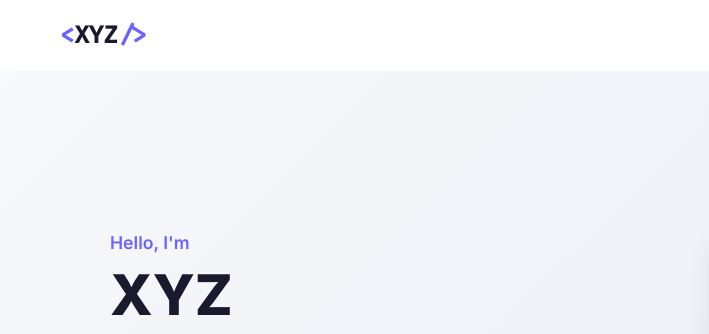
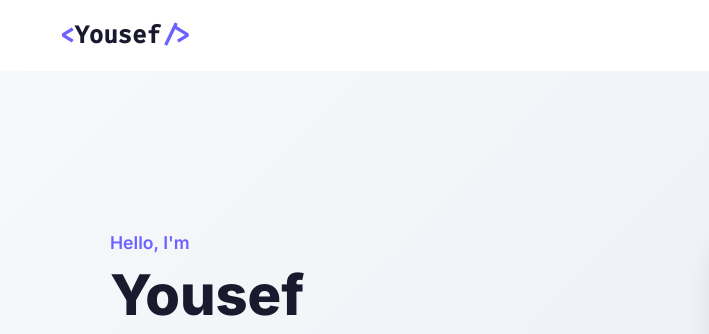
Before and after one commit to abdalhamidyousefaf/web_protfolio, a website: page web_protfolio/public/index.html in a window 1280 px wide. Shown: the top 334 px of the page, 0-709 px from the left. Drawn offline with Linux system fonts and the light colour scheme; no server answers.

Commit message:
Update with personal data

```diff
--- a/web_protfolio/public/index.html
+++ b/web_protfolio/public/index.html
@@ -4,7 +4,7 @@
     <meta charset="UTF-8">
     <meta name="viewport" content="width=device-width, initial-scale=1.0">
     <meta name="description" content="Personal Portfolio & Blog - A web developer's portfolio showcasing projects, blog posts, and contact information.">
-    <title>XYZ| Portfolio & Blog</title>
+    <title>Yousef Abdalhamid | Portfolio & Blog</title>
 
     <link rel="preconnect" href="https://fonts.googleapis.com">
     <link rel="preconnect" href="https://fonts.gstatic.com" crossorigin>
@@ -17,7 +17,7 @@
     <nav class="navbar" id="navbar">
         <div class="container nav-container">
             <a href="#home" class="nav-logo">
-                <span class="logo-bracket">&lt;</span>XYZ<span class="logo-bracket">/&gt;</span>
+                <span class="logo-bracket">&lt;</span>Yousef<span class="logo-bracket">/&gt;</span>
             </a>
 
             <ul class="nav-links" id="navLinks">
@@ -41,7 +41,7 @@
         <div class="container hero-content">
             <div class="hero-text">
                 <p class="hero-greeting">Hello, I'm</p>
-                <h1 class="hero-name">XYZ</h1>
+                <h1 class="hero-name">Yousef</h1>
                 <h2 class="hero-title">
                     <span class="typewriter" id="typewriter"></span>
                     <span class="cursor">|</span>
@@ -57,7 +57,7 @@
                 </div>
 
                 <div class="hero-social">
-                    <a href="#" class="social-link" aria-label="GitHub"><i class="fab fa-github"></i></a>
+                    <a href="https://github.com/abdalhamidyousefaf/" class="social-link" aria-label="GitHub"><i class="fab fa-github"></i></a>
                     <a href="#" class="social-link" aria-label="LinkedIn"><i class="fab fa-linkedin-in"></i></a>
                     <a href="#" class="social-link" aria-label="Twitter"><i class="fab fa-twitter"></i></a>
                 </div>
```
